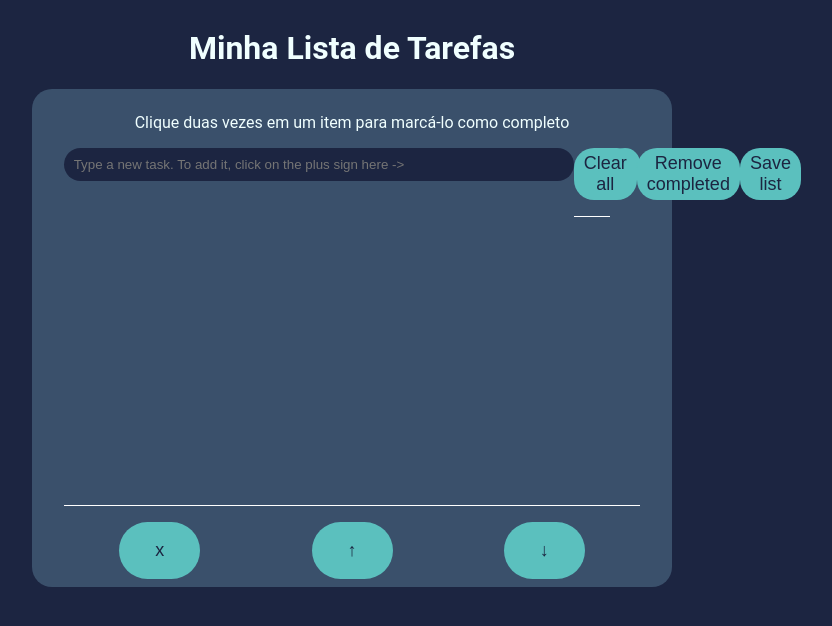
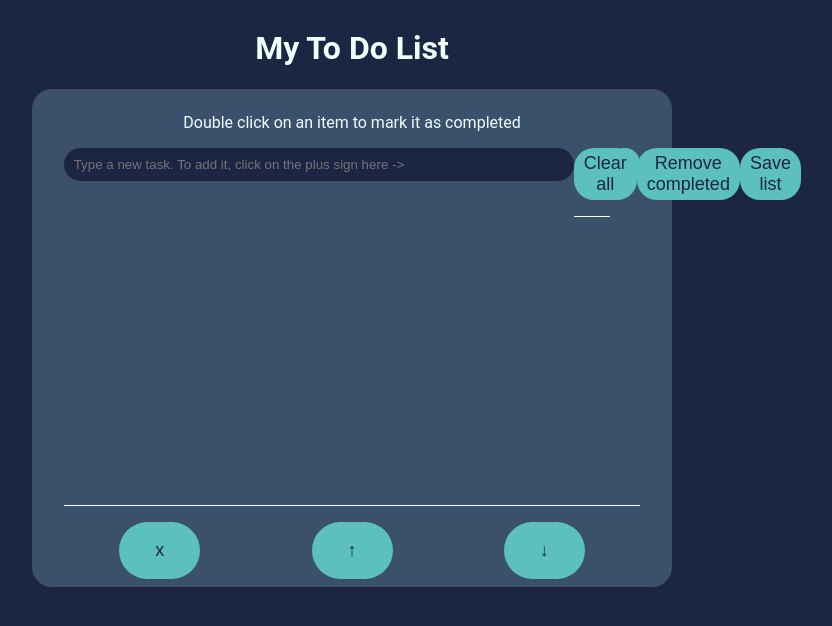
Before and after one commit to AngelicaCSSilva/TRYBE-Projeto-04-To-Do-List, a plain HTML site: page index.html in a window 1280 px wide. Shown: the whole page, without its empty margins (288-1120 px from the left). Drawn offline with Linux system fonts and the light colour scheme.

Commit message:
Alterado para inglês.

```diff
--- a/index.html
+++ b/index.html
@@ -9,10 +9,10 @@
 </head>
 <body>
   <div class="container">
-    <header><h1>Minha Lista de Tarefas</h1></header>
+    <header><h1>My To Do List</h1></header>
     <main>
       <section>
-        <p id="funcionamento">Clique duas vezes em um item para marcá-lo como completo</p>
+        <p id="funcionamento">Double click on an item to mark it as completed</p>
         <input type="text" name="text-todo" id="texto-tarefa" placeholder="Type a new task. To add it, click on the plus sign here ->">
         <button type="submit" id="criar-tarefa">+</button>
         <div class='buttons line-bottom'>
```
